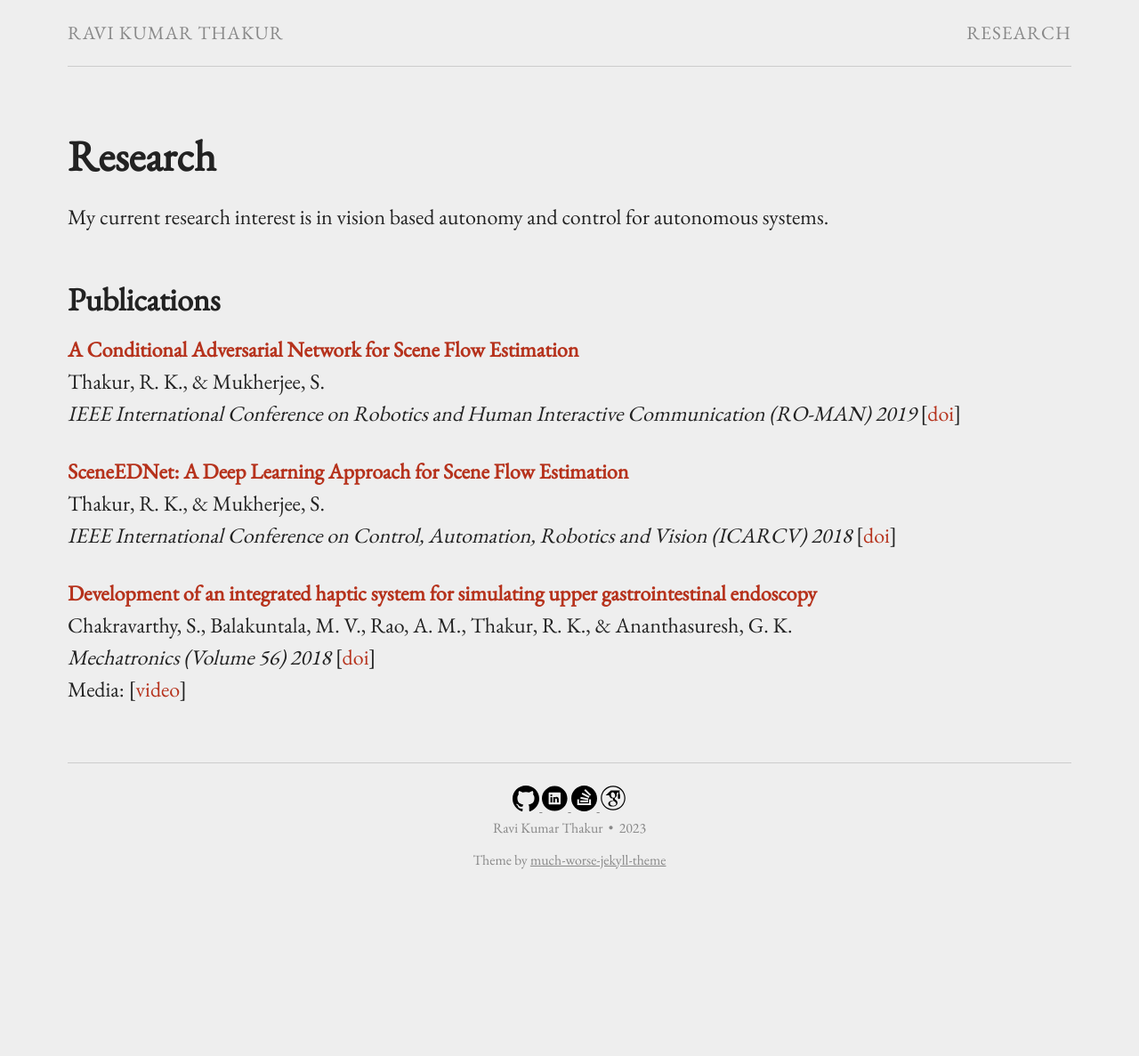
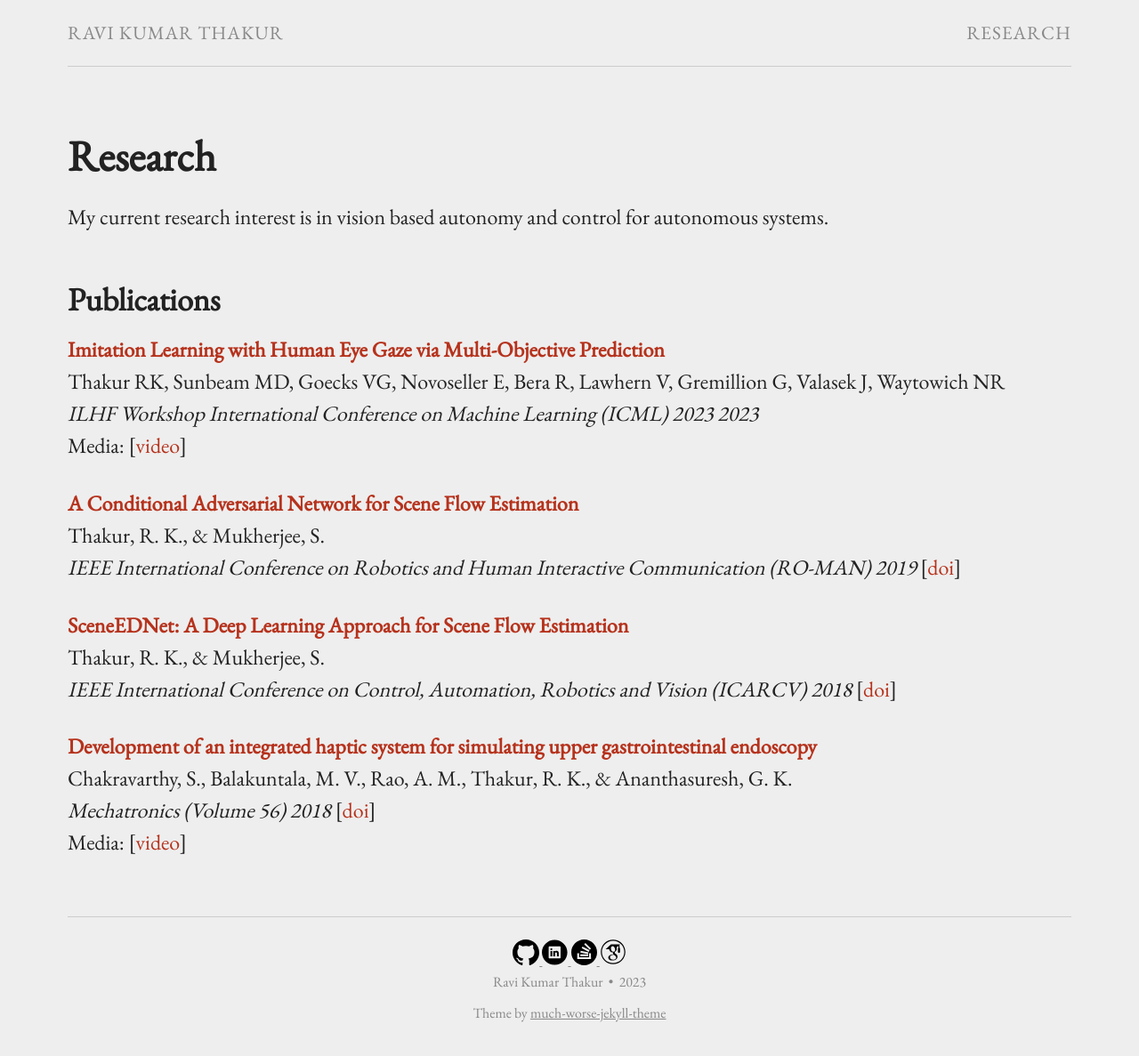
Before and after one commit to ravikt/ravi, a Jekyll site: the page built from research.md, in a window 1280 px wide. Shown: the whole page at 89% size. Built offline with Jekyll 4.4.1, drawn with Linux system fonts in a browser that asks for light colours; before the commit the page ends 1014 px from its top, so only the background shows below that.

Commit message:
Update research.md

```diff
--- a/research.md
+++ b/research.md
@@ -3,6 +3,18 @@ layout: page
 permalink: /research/
 title: Research
 pubs:
+
+    - title:   "Imitation Learning with Human Eye Gaze via Multi-Objective Prediction"
+      author:  "Thakur RK, Sunbeam MD, Goecks VG, Novoseller E, Bera R, Lawhern V, Gremillion G, Valasek J, Waytowich NR"
+      journal: "ILHF Workshop International Conference on Machine Learning (ICML) 2023"
+      #note:    "Volume 56"
+      year:    "2023"
+      url:     "https://openreview.net/forum?id=MF1Tcmk2YB"
+      #doi:     "https://doi.org/10.1016/j.mechatronics.2018.10.006"
+      #image:   "https://images.duckduckgo.com/iu/?u=http%3A%2F%2Fimages.moviepostershop.com%2Fthe-matrix-movie-poster-1999-1020518087.jpg&f=1"
+      media:
+        - name: "video"
+          url:  "https://www.youtube.com/watch?v=vFiT293FR1Q"
 
     - title:   "A Conditional Adversarial Network for Scene Flow Estimation"
       author:  "Thakur, R. K., & Mukherjee, S."
```
